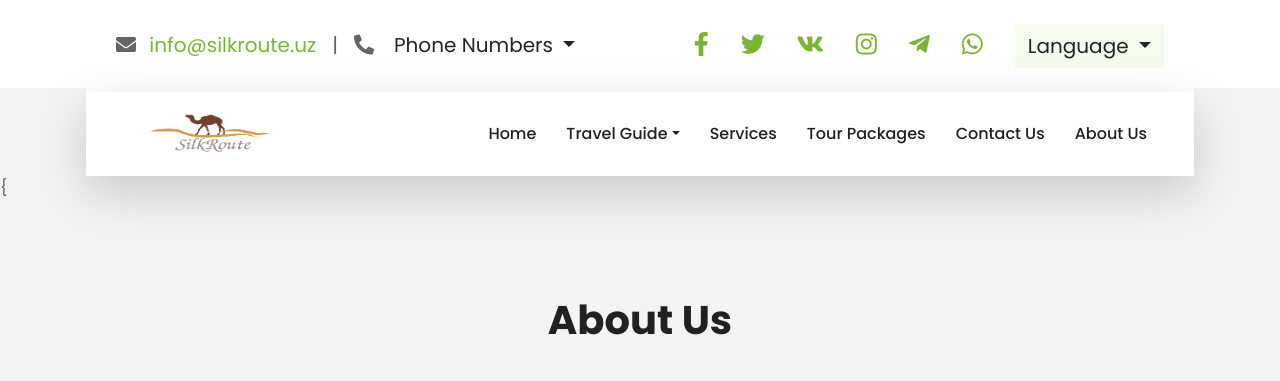
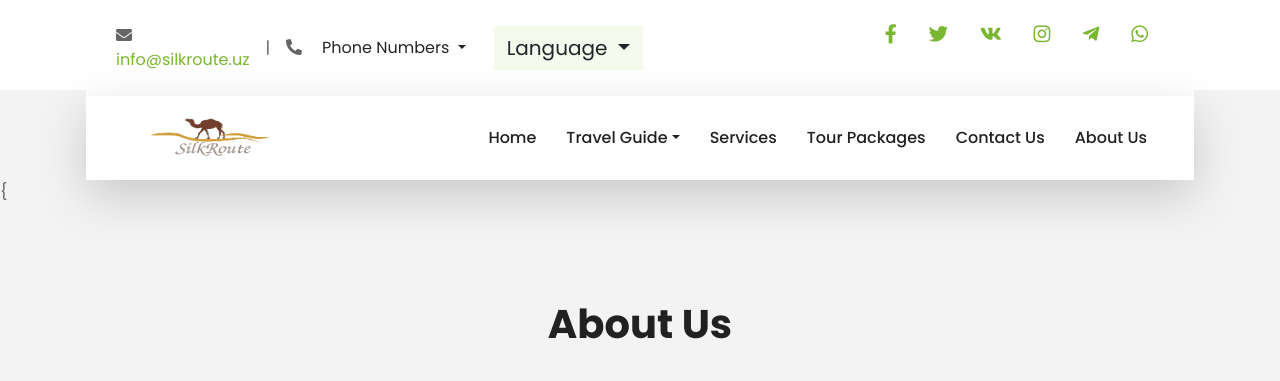
Before and after one commit to laziztojiyev/silk_route, a Django app: page /en/about in a window 1280 px wide. Shown: the top 381 px of the page. Run offline with Django 5.2, Linux system fonts and the light colour scheme; some libraries are stand-ins or nearby versions.

Commit message:
four commit

```diff
--- a/templates/base/base.html
+++ b/templates/base/base.html
@@ -63,18 +63,18 @@
                 <div class="row">
                     <div class="col-lg-6 text-center text-lg-left mb-2 mb-lg-0">
                         <div class="d-inline-flex align-items-center">
-                            <p class="mb-0" style="font-size: 1.25rem;">
+                            <p class="mb-0" style="font-size: 1rem;">
                                 <i class="fa fa-envelope mr-2"></i>
                                 <a href="mailto:info@silkroute.uz">info@silkroute.uz</a>
                             </p>
-                            <p class="text-body px-3 mb-0" style="font-size: 1.25rem;">|</p>
+                            <p class="text-body px-3 mb-0" style="font-size: 1rem;">|</p>
                             <div class="d-inline-flex align-items-center">
-                                <p class="mb-0" style="font-size: 1.25rem;">
+                                <p class="mb-0" style="font-size: 1rem;">
                                     <i class="fa fa-phone-alt mr-2"></i>
                                 <div class="dropdown d-inline">
                                     <button class="btn btn-secondary dropdown-toggle" type="button" id="phoneDropdown"
                                             data-toggle="dropdown" aria-haspopup="true" aria-expanded="false"
-                                            style="font-size: 1.25rem; background-color: transparent; border: none;">
+                                            style="font-size: 1rem; background-color: transparent; border: none;">
                                         Phone Numbers
                                     </button>
                                     <div class="dropdown-menu" aria-labelledby="phoneDropdown">
@@ -84,34 +84,6 @@
                                 </div>
                                 </p>
                             </div>
-
-                        </div>
-                    </div>
-                    <div class="col-lg-6 text-center text-lg-right">
-                        <div class="d-inline-flex align-items-center">
-                            <a class="text-primary px-3" href="https://www.facebook.com/silkroute.uz">
-                                <i class="fab fa-facebook-f" style="font-size: 1.5rem;"></i>
-                            </a>
-                            <a class="text-primary px-3" href="">
-                                <i class="fab fa-twitter" style="font-size: 1.5rem;"></i>
-                            </a>
-                            <a class="text-primary px-3" href="https://vk.com/id845402373">
-                                <i class="fab fa-vk" style="font-size: 1.5rem;"></i>
-                            </a>
-                            <a class="text-primary px-3"
-                               href="https://www.instagram.com/silkroute_travel?igsh=M2tnMmtzc250cDdk">
-                                <i class="fab fa-instagram" style="font-size: 1.5rem;"></i>
-                            </a>
-                            <a class="text-primary px-3" href="https://t.me/Silk_Route_Travel">
-                                <i class="fab fa-telegram-plane" style="font-size: 1.5rem;"></i>
-                            </a>
-
-                            <!-- WhatsApp Icon with Link -->
-                            <a class="text-primary px-3" href="https://wa.me/998909192220" target="_blank">
-                                <i class="fab fa-whatsapp" style="font-size: 1.5rem;"></i>
-                            </a>
-
-                            <!-- Language Dropdown -->
                             <div class="dropdown ml-3 multilang-wrap">
                                 <button class="btn btn-secondary dropdown-toggle" type="button" id="languageDropdown"
                                         data-toggle="dropdown" aria-haspopup="true" aria-expanded="false"
@@ -129,6 +101,35 @@
                                     </a>
                                 </div>
                             </div>
+
+
+                        </div>
+                    </div>
+                    <div class="col-lg-6 text-center text-lg-right">
+                        <div class="d-inline-flex align-items-center">
+                            <a class="text-primary px-3" href="https://www.facebook.com/silkroute.uz">
+                                <i class="fab fa-facebook-f" style="font-size: 1.2rem;"></i>
+                            </a>
+                            <a class="text-primary px-3" href="">
+                                <i class="fab fa-twitter" style="font-size: 1.2rem;"></i>
+                            </a>
+                            <a class="text-primary px-3" href="https://vk.com/id845402373">
+                                <i class="fab fa-vk" style="font-size: 1.2rem;"></i>
+                            </a>
+                            <a class="text-primary px-3"
+                               href="https://www.instagram.com/silkroute_travel?igsh=M2tnMmtzc250cDdk">
+                                <i class="fab fa-instagram" style="font-size: 1.2rem;"></i>
+                            </a>
+                            <a class="text-primary px-3" href="https://t.me/Silk_Route_Travel">
+                                <i class="fab fa-telegram-plane" style="font-size: 1.2rem;"></i>
+                            </a>
+
+                            <!-- WhatsApp Icon with Link -->
+                            <a class="text-primary px-3" href="https://wa.me/998909192220" target="_blank">
+                                <i class="fab fa-whatsapp" style="font-size: 1.2rem;"></i>
+                            </a>
+
+                            <!-- Language Dropdown -->
                         </div>
                     </div>
 
```
